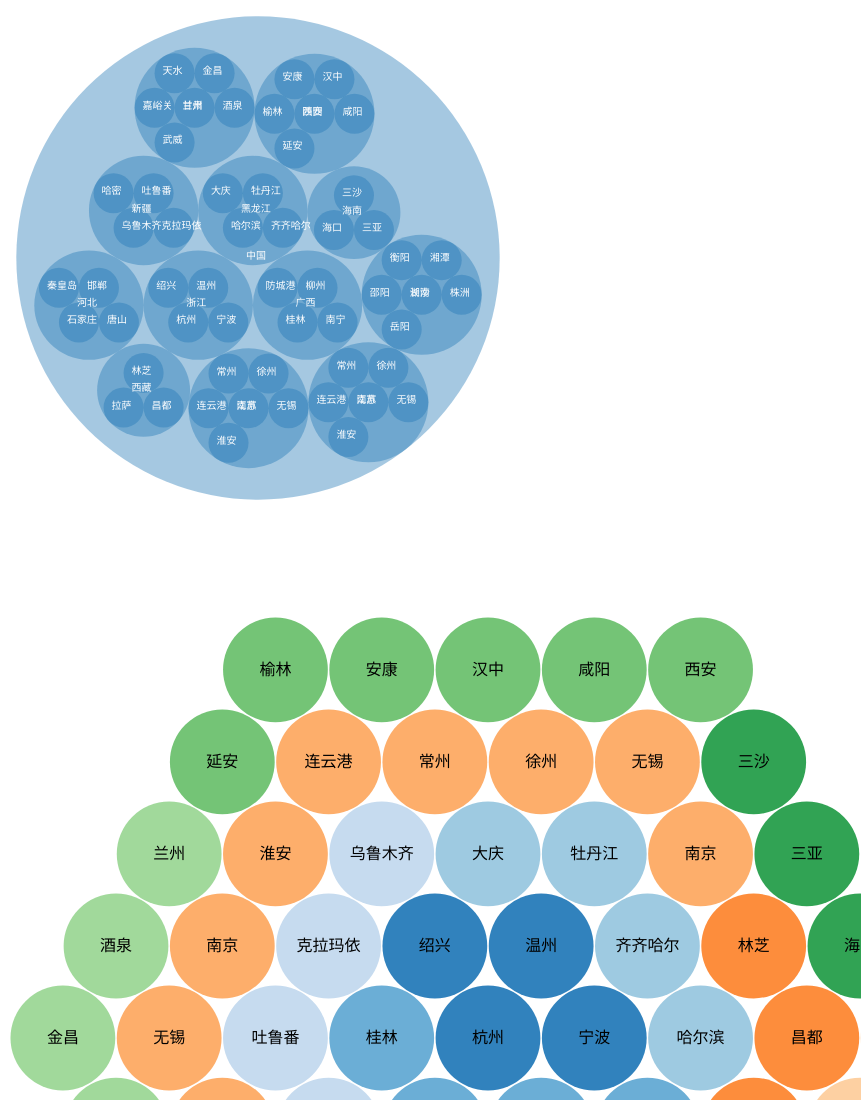
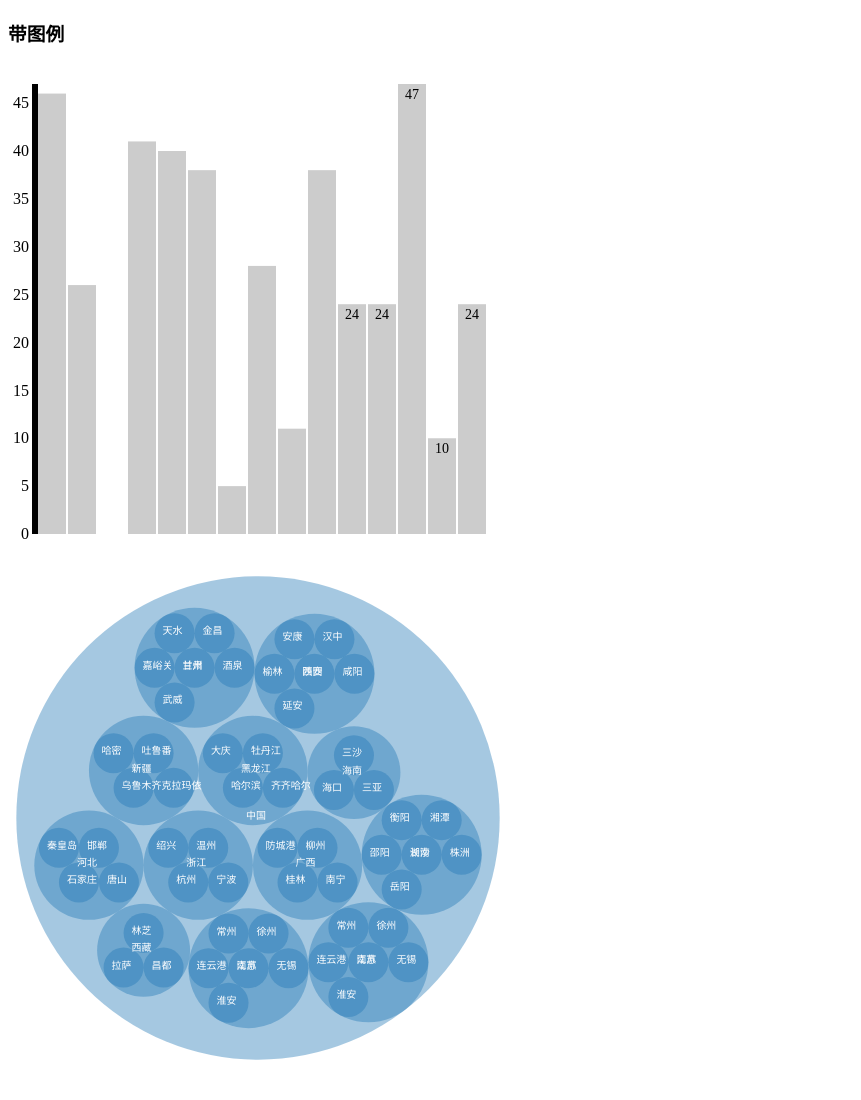
Before and after one commit to bakerz/d3js-demo, a website: page src/views/demo05.html in a window 1280 px wide. Shown: the top 1100 px of the page, without its empty margins (0-861 px from the left). Drawn offline with nearby package versions, Linux system fonts and the light colour scheme.

Commit message:
add legend

```diff
--- a/src/views/demo05.html
+++ b/src/views/demo05.html
@@ -5,6 +5,79 @@
         <script src="http://cdn.bootcss.com/d3/3.5.17/d3.js"></script>
     </head>
     <body>
+        <div id="legend">
+            <h3>带图例</h3>
+        </div>
+        <script type="text/javascript">
+        var width = 600, height = 500;
+
+        var color = d3.scale.category10();
+
+        var dataArr = [];
+        //var dataArr = [5, 10, 15, 20, 25, 30, 35, 40, 45, 50, 55, 60, 65, 70, 75];
+
+        for(var i = 0; i < 15 ; i++){
+            var tempnum = Math.floor( Math.random() * 50 );   // 返回 0~49 整数
+            dataArr.push(tempnum);
+        }
+
+        console.log(dataArr);
+
+        var legend = d3.select('#legend')
+            .append('svg')
+            .attr('width', width)
+            .attr('height', height);
+
+        var yAxisScale = d3.scale.linear()
+            .domain([0, d3.max(dataArr)])
+            .range([450, 0]);
+
+        var yAxis = d3.svg.axis()
+            .scale(yAxisScale)
+            .orient('left');
+
+        var yScale = d3.scale.linear()
+            .domain([0, d3.max(dataArr)])
+            .range([0, 450]);
+
+
+        legend.selectAll('rect')
+            .data(dataArr)
+            .enter()
+            .append('rect')
+            .attr('x', function(d, i) {
+                return 30 + 30 * i;
+            })
+            .attr('y', function(d, i) {
+                return 450 + 20 - yScale(d);
+            })
+            .attr('width', 28)
+            .attr('height', yScale)
+            .attr('fill', '#ccc');
+
+        legend.append('g')
+            .attr('class', 'axis')
+            .attr('transform', 'translate(30, 20)')
+            .call(yAxis);
+
+        legend.selectAll('text')
+            .data(dataArr)
+            .enter()
+            .append('text')
+            .attr('x', function(d, i) {
+                return 30 + 30 * i;
+            })
+            .attr('y', function(d, i) {
+                return 450 + 20 - yScale(d);
+            })
+            .attr('dx', 7)
+            .attr('dy', 15)
+            .attr('font-size', 14)
+            .attr('fill', '#000')
+            .text(function(d,i) {
+                return d;
+            });
+        </script>
         <script type="text/javascript">
         var width = 500, height = 500;
 
```
